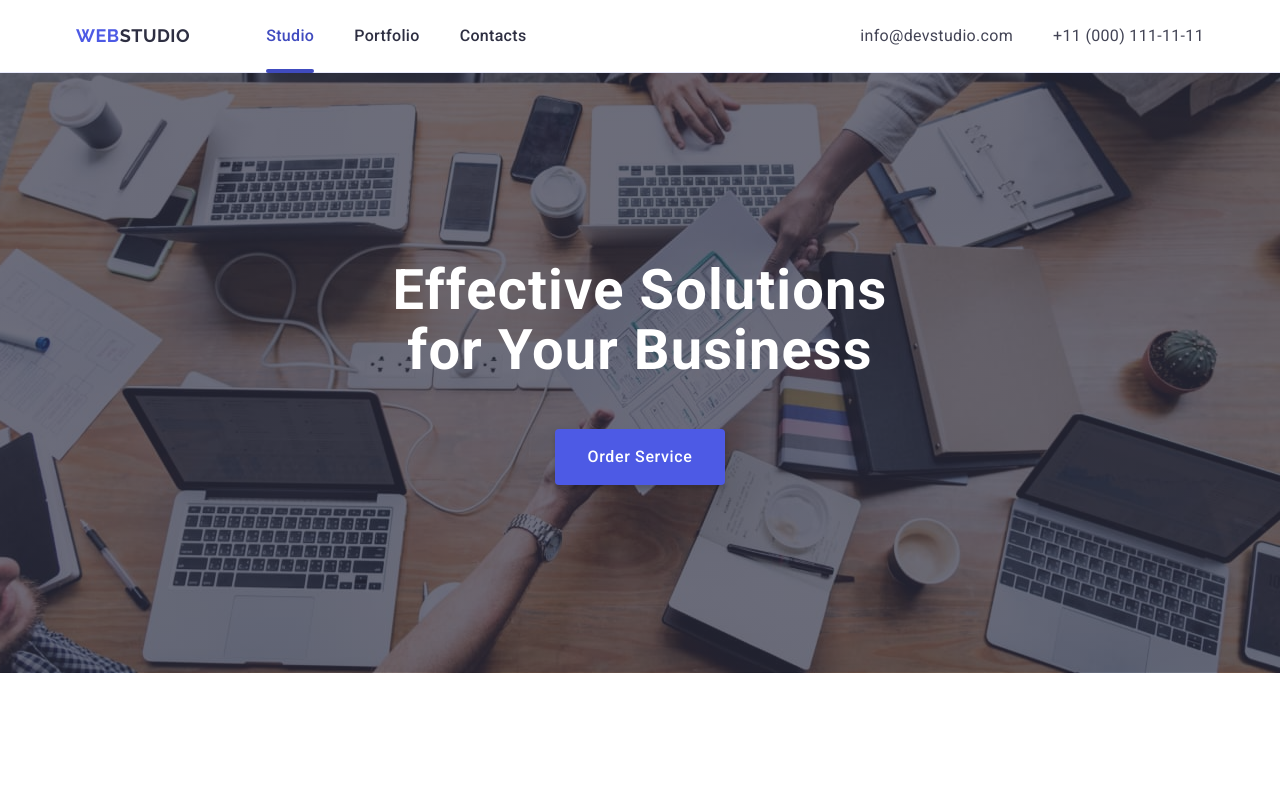
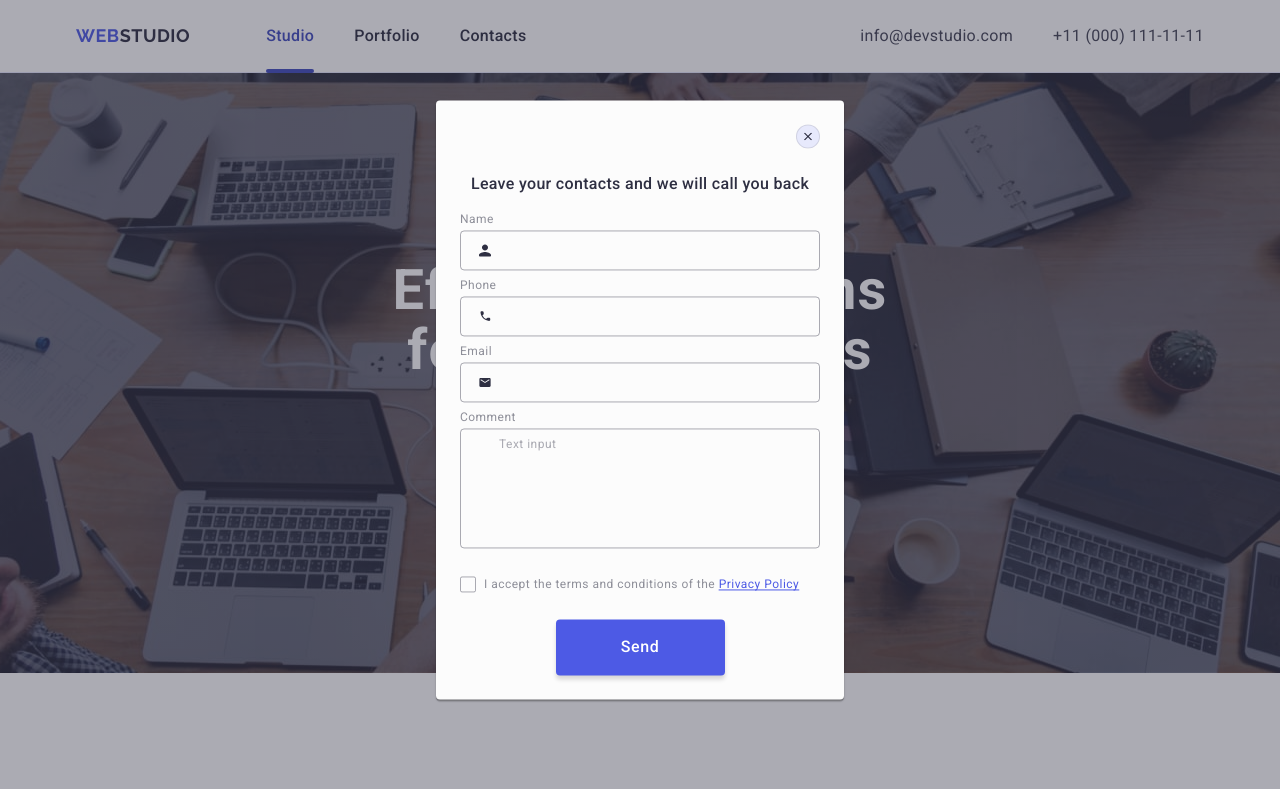
Before and after one commit to hanna-uler/goit-markup-hw-05, a plain HTML site: page index.html in a window 1280 px wide. Shown: the top 789 px of the page. Drawn offline with nearby package versions, Linux system fonts and the light colour scheme.

Commit message:
fix modal autocheck issues

```diff
--- a/css/styles.css
+++ b/css/styles.css
@@ -494,10 +494,12 @@ transition: box-shadow 250ms cubic-bezier(0.4, 0, 0.2, 1);
     top: 50%;
     left: 50%;
     transform: translateX(-50%) translateY(-50%);
+    transition: transform 250ms cubic-bezier(0.4, 0, 0.2, 1);
 }
 
 .modal-exit-btn {
     position: absolute;
+    cursor: pointer;
     padding: 0;
     top: 24px;
     right: 24px;
@@ -509,8 +511,7 @@ transition: box-shadow 250ms cubic-bezier(0.4, 0, 0.2, 1);
     border: 1px solid rgba(0, 0, 0, 0.1);
     width: 24px;
     height: 24px;
-    transition: 250ms cubic-bezier(0.4, 0, 0.2, 1);
-    transition-property: background-color, border-color;
+    transition: background-color 250ms cubic-bezier(0.4, 0, 0.2, 1), border 250ms cubic-bezier(0.4, 0, 0.2, 1);
 }
 .icon-exit-btn {
      fill: #2E2F42;
@@ -523,7 +524,7 @@ transition: box-shadow 250ms cubic-bezier(0.4, 0, 0.2, 1);
 
 .modal-exit-btn:hover, .modal-exit-btn:focus {
     background-color: #404bbf;
-    border-color: #404bbf;
+    border: none;
 }
 
 .modal-form-field {
@@ -549,9 +550,10 @@ transition: box-shadow 250ms cubic-bezier(0.4, 0, 0.2, 1);
     height: 40px;
     border: 1px solid rgba(46, 47, 66, 0.4);
     border-radius: 4px;
-    padding: 8px 16px;
+    padding: 8px 16px 8px 38px;
+    background-color: transparent;
     outline: transparent;
-    transition: border 250ms cubic-bezier(0.4, 0, 0.2, 1);
+    transition: border-color 250ms cubic-bezier(0.4, 0, 0.2, 1);
 }
 
 
@@ -572,16 +574,23 @@ transition: box-shadow 250ms cubic-bezier(0.4, 0, 0.2, 1);
     fill: #4d5ae5;
 }
 .modal-form-input:focus {
-    border: 1px solid #4d5ae5;
+    border-color: #4d5ae5;
+}
+
+.modal-comments-field {
+    margin-bottom: 16px;
 }
 
 .modal-form-message {
     height: 120px;
     resize: none;
+    color: rgba(46, 47, 66, 0.4);
     font-weight: 400;
     font-size: 12px;
-    line-height: 117%;
+    line-height: 1.17;
     letter-spacing: 0.04em;
+    background-color: transparent;
+    transition: border-color 250ms cubic-bezier(0.4, 0, 0.2, 1);
 }
 .modal-form-input::placeholder {
     color: #2e2f42;
@@ -594,7 +603,9 @@ transition: box-shadow 250ms cubic-bezier(0.4, 0, 0.2, 1);
 
 .modal-agreement-checkbox:checked + .modal-agreement-text .modal-form-checkbox {
     background-color: #404bbf;
-    border-color: #404bbf;
+    border: none;
+    fill: #f4f4fd;
+
 }
 
 .modal-agreement-checkbox:checked + .modal-agreement-text .modal-form-checkbox .modal-form-checkbox-icon {
@@ -627,8 +638,9 @@ transition: box-shadow 250ms cubic-bezier(0.4, 0, 0.2, 1);
     border: 1px solid rgba(46, 47, 66, 0.4);
     margin-right: 8px;
     cursor: pointer;
+    fill: transparent;
     transition: 250ms cubic-bezier(0.4, 0, 0.2, 1);
-    transition-property: background-color, border-color;
+    transition-property: background-color, border, fill;
 }
 
 
--- a/index.html
+++ b/index.html
@@ -549,11 +549,11 @@
       </div>
     </footer>
     <!-- Modal window -->
-    <div class="backdrop">
+    <div class="backdrop is-open">
       <div class="modal">
         <button class="modal-exit-btn" type="button">
           <svg class="icon-exit-btn" width="8" height="8">
-            <use href="images/icons.svg#icon-close-btn-1"></use>
+            <use href="./images/icons.svg#icon-close-btn-1"></use>
           </svg>
         </button>
         <p class="modal-caption">
@@ -564,7 +564,7 @@
             <label class="modal-form-label" for="user-name">Name</label>
             <div class="modal-form-wrapper">
               <input class="modal-form-input" type="text" name="user-name" id="user-name" />
-              <svg class="modal-form-icon" width="18" height="18">
+              <svg class="modal-form-icon" width="18" height="24">
                 <use href="./images/icons.svg#icon-person-1"></use>
               </svg>
             </div>
@@ -573,7 +573,7 @@
             <label class="modal-form-label" for="user-phone">Phone</label>
             <div class="modal-form-wrapper">
               <input class="modal-form-input" type="tel" name="user-phone" id="user-phone" />
-              <svg class="modal-form-icon" width="18" height="18">
+              <svg class="modal-form-icon" width="18" height="24">
                 <use href="./images/icons.svg#icon-phone-1"></use>
               </svg>
             </div>
@@ -582,19 +582,19 @@
             <label class="modal-form-label" for="user-email">Email</label>
             <div class="modal-form-wrapper">
               <input class="modal-form-input" type="email" name="user-email" id="user-email" />
-              <svg class="modal-form-icon" width="18" height="18">
+              <svg class="modal-form-icon" width="18" height="24">
                 <use href="./images/icons.svg#icon-email-1"></use>
               </svg>
             </div>
           </div>
-          <div class="modal-form-field">
-            <label class="modal-form-label" for="user-comments">Comments
+          <div class="modal-form-field modal-comments-field">
+            <label class="modal-form-label" for="user-comment">Comment
             </label>
-            <textarea class="modal-form-input modal-form-message" id="user-comments" name="user-comments" placeholder="Text input"></textarea>
+            <textarea class="modal-form-input modal-form-message" id="user-comment" name="user-comment" placeholder="Text input"></textarea>
           </div>
           <div class="modal-form-agreement">
-            <input class="modal-agreement-checkbox visually-hidden" id="user-agreement" type="checkbox" name="modal-form-agreement"/>
-            <label class="modal-agreement-text" for="user-agreement">
+            <input class="modal-agreement-checkbox visually-hidden" id="user-privacy" type="checkbox" name="user-privacy" value="true"/>
+            <label class="modal-agreement-text" for="user-privacy">
               <span class="modal-form-checkbox">
               <svg class="modal-form-checkbox-icon" width="10" height="8">
                 <use href="./images/icons.svg#icon-checkmark"></use>
```
